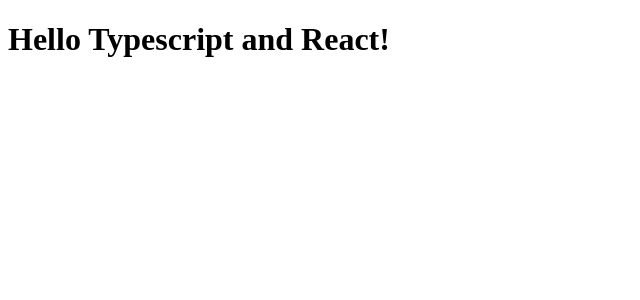
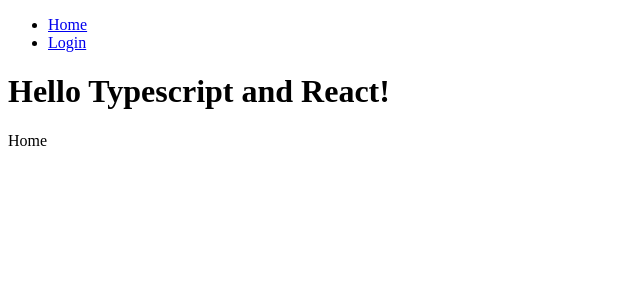
Before and after one commit to apieceofbart/typescript-react, a React app: page / in a window 1280 px wide. Shown: the top 300 px of the page, without its empty margins (0-640 px from the left). Built offline with nearby package versions, Linux system fonts and the light colour scheme.

Commit message:
add react-router

```diff
--- a/package.json
+++ b/package.json
@@ -5,7 +5,8 @@
   "main": "index.js",
   "dependencies": {
     "react": "^16.5.0",
-    "react-dom": "^16.5.0"
+    "react-dom": "^16.5.0",
+    "react-router-dom": "^4.3.1"
   },
   "devDependencies": {
     "@babel/core": "^7.0.0",
@@ -16,6 +17,7 @@
     "@babel/preset-typescript": "^7.0.0",
     "@types/react": "^16.4.13",
     "@types/react-dom": "^16.0.7",
+    "@types/react-router-dom": "^4.3.1",
     "babel-loader": "^8.0.2",
     "html-webpack-plugin": "^3.2.0",
     "npm-run-all": "^4.1.3",
--- /dev/null
+++ b/src/Nav.tsx
@@ -0,0 +1,17 @@
+import * as React from 'react';
+import { Link } from 'react-router-dom';
+
+export class Nav extends React.Component {
+  render() {
+    return (
+      <ul>
+        <li>
+          <Link to="/">Home</Link>
+        </li>
+        <li>
+          <Link to="/login">Login</Link>
+        </li>
+      </ul>
+    )
+  }
+}
--- /dev/null
+++ b/src/Routes.tsx
@@ -0,0 +1,13 @@
+import * as React from 'react';
+import { Route } from 'react-router-dom';
+
+export class Routes extends React.Component {
+  render() {
+    return (
+      <>
+        <Route exact path="/" component={() => <>Home</>} />
+        <Route path="/login" component={() => <>Login</>} />
+      </>
+    )
+  }
+}
--- a/src/index.tsx
+++ b/src/index.tsx
@@ -1,6 +1,8 @@
 import * as React from 'react';
 import * as ReactDOM from 'react-dom';
-
+import { BrowserRouter as Router } from 'react-router-dom';
+import { Routes } from './Routes';
+import { Nav } from './Nav';
 type AppProps = {
   greetings?: string;
 }
@@ -11,7 +13,13 @@
   }
   render() {
     return (
-      <h1>{this.props.greetings}</h1>
+      <Router>
+        <div>
+          <Nav />
+          <h1>{this.props.greetings}</h1>
+          <Routes />
+        </div>
+      </Router>
     )
   }
 }
--- a/tsconfig.json
+++ b/tsconfig.json
@@ -8,6 +8,6 @@
     "isolatedModules": true
   },
   "include": [
-    "src"
+    "./src"
   ]
 }
--- a/webpack.config.js
+++ b/webpack.config.js
@@ -22,6 +22,9 @@
     },
     plugins: [new HtmlWebpackPlugin({
       template: 'index.html'
-    })]
+    })],
+    resolve: {
+      extensions: ['.ts', '.tsx', '.js']
+    }
   }
 }
```
